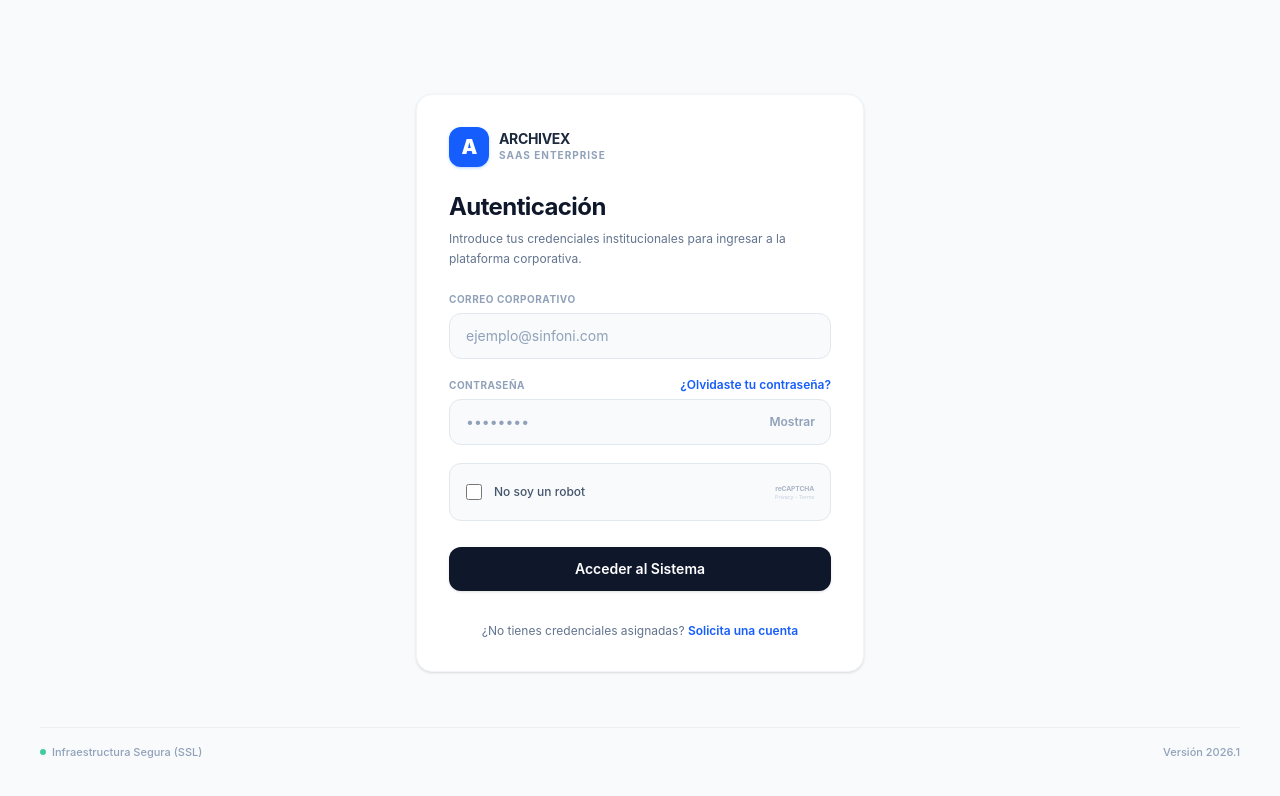
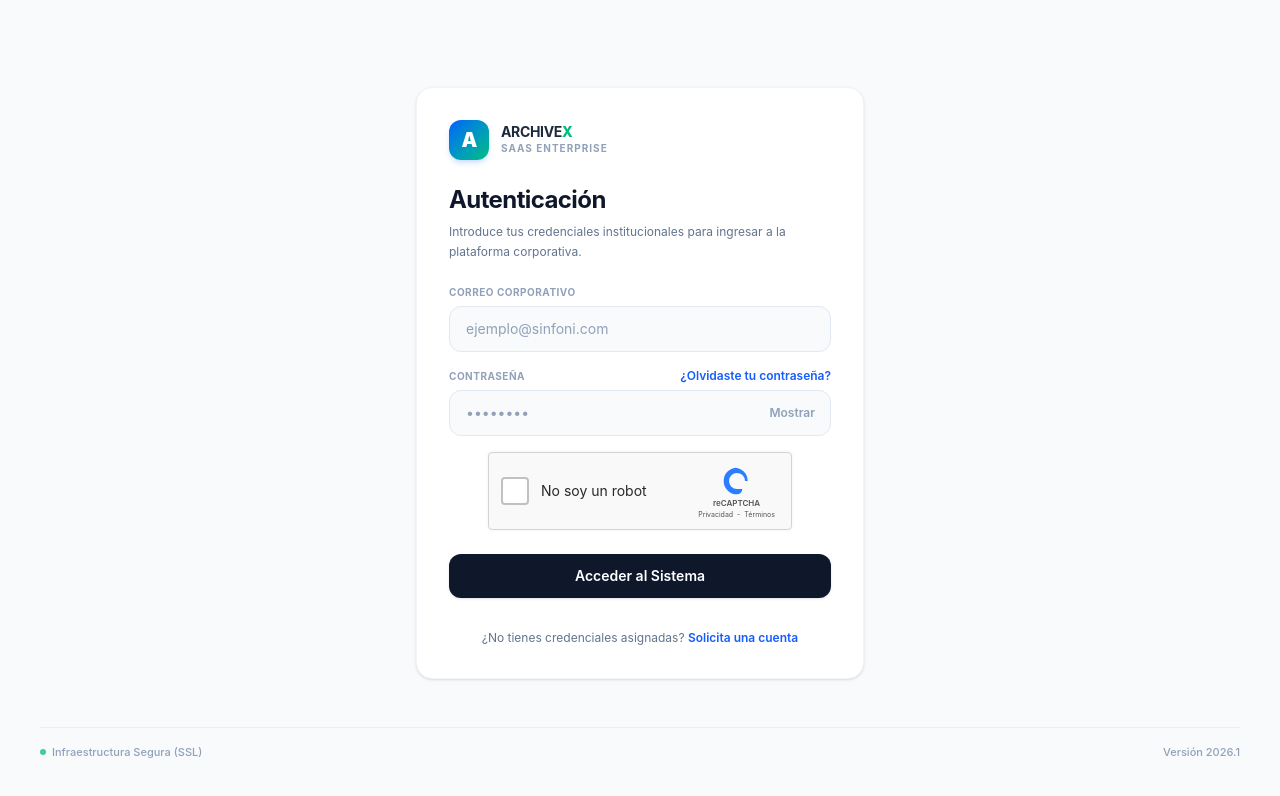
Before and after one commit to dantuki/proyecto-sinfoni, a React app in the folder frontend/: page / in a window 1280 px wide. Shown: the top 796 px of the page. Built offline with nearby package versions, Linux system fonts and the light colour scheme; the HTML template or start-up script is replaced by a standard one.

Commit message:
parte de registrase añadida

```diff
--- a/frontend/src/components/Login.jsx
+++ b/frontend/src/components/Login.jsx
@@ -1,26 +1,34 @@
 import React, { useState } from 'react';
 
-export default function Login() {
+export default function AuthContainer() {
+  const [isLogin, setIsLogin] = useState(true);
   const [showPassword, setShowPassword] = useState(false);
+  const [showConfirmPassword, setShowConfirmPassword] = useState(false);
+  const [captchaChecked, setCaptchaChecked] = useState(false);
 
   return (
     <div className="min-h-screen bg-slate-50 flex flex-col justify-between p-6 sm:p-10 font-sans selection:bg-blue-500 selection:text-white">
 
-      {/* Contenedor Central del Formulario */}
+      {/* Contenedor Central */}
       <div className="flex-1 flex items-center justify-center">
-        <div className="w-full max-w-md bg-white p-8 rounded-2xl shadow-sm border border-slate-100 space-y-6">
+        <div className="w-full max-w-md bg-white p-8 rounded-2xl shadow-sm border border-slate-100 space-y-6 transition-all duration-300">
 
           {/* Logo Corporativo */}
-          <div className="flex items-center gap-2.5">
-            <div className="bg-blue-600 text-white font-black p-2 rounded-xl text-xl tracking-tighter shadow-sm shadow-blue-200 w-10 h-10 flex items-center justify-center">
-              A
+          <div className="flex items-center gap-3 group cursor-pointer">
+            <div className="h-10 w-10 rounded-xl bg-gradient-to-br from-blue-600 to-emerald-500 flex items-center justify-center shadow-md shadow-blue-500/20 transition-transform group-hover:scale-105">
+              <span className="text-white font-black text-xl tracking-tighter">A</span>
             </div>
             <div>
-              <h2 className="text-sm font-bold text-slate-800 leading-none tracking-tight">ARCHIVEX</h2>
-              <span className="text-[10px] font-bold text-slate-400 uppercase tracking-widest block mt-0.5">Saas Enterprise</span>
+              <h2 className="text-sm font-bold text-slate-800 leading-none tracking-tight">
+                ARCHIVE<span className="text-emerald-500 font-extrabold">X</span>
+              </h2>
+              <span className="text-[10px] font-bold text-slate-400 uppercase tracking-widest block mt-0.5">SaaS Enterprise</span>
             </div>
           </div>
 
+          {/* VISTA DE LOGIN */}
+          {isLogin ? (
+            <div className="space-y-6 animate-fade-in">
               {/* Encabezado */}
               <div className="space-y-1.5">
                 <h1 className="text-2xl font-bold text-slate-900 tracking-tight">Autenticación</h1>
@@ -30,9 +38,7 @@ export default function Login() {
               </div>
 
               {/* Formulario */}
-          <form className="space-y-4.5" onSubmit={(e) => e.preventDefault()}>
-
-            {/* Input: Correo */}
+              <form className="space-y-4" onSubmit={(e) => e.preventDefault()}>
                 <div className="space-y-1.5">
                   <label className="text-[10px] font-bold text-slate-400 uppercase tracking-wider block">
                     Correo Corporativo
@@ -44,7 +50,6 @@ export default function Login() {
                   />
                 </div>
 
-            {/* Input: Contraseña */}
                 <div className="space-y-1.5">
                   <div className="flex justify-between items-center">
                     <label className="text-[10px] font-bold text-slate-400 uppercase tracking-wider block">
@@ -70,22 +75,40 @@ export default function Login() {
                   </div>
                 </div>
 
-            {/* Recuadro de reCAPTCHA */}
-            <div className="p-4 bg-slate-50 border border-slate-200 rounded-xl flex items-center justify-between">
-              <label className="flex items-center gap-3 cursor-pointer select-none">
+                {/* Clon reCAPTCHA */}
+                <div className="w-[304px] h-[78px] bg-[#f9f9f9] border border-[#d3d3d3] rounded-sm flex items-center justify-between p-3 mx-auto shadow-[0_0_4px_rgba(0,0,0,0.05)] select-none">
+                  <div className="flex items-center gap-3">
+                    <div className="relative flex items-center justify-center">
                       <input
                         type="checkbox"
-                  className="w-4 h-4 rounded border-slate-300 text-blue-600 focus:ring-blue-500 cursor-pointer"
+                        id="recaptcha-check-login"
+                        checked={captchaChecked}
+                        onChange={(e) => setCaptchaChecked(e.target.checked)}
+                        className="w-7 h-7 border-2 border-[#c1c1c1] rounded-sm bg-white checked:bg-white checked:border-[#c1c1c1] focus:ring-0 focus:ring-offset-0 appearance-none cursor-pointer transition-all"
                       />
-                <span className="text-xs font-medium text-slate-600">No soy un robot</span>
+                      {captchaChecked && (
+                        <span className="absolute text-emerald-600 text-xl font-bold pointer-events-none -mt-1 -ml-0.5">
+                          ✓
+                        </span>
+                      )}
+                    </div>
+                    <label htmlFor="recaptcha-check-login" className="text-sm font-normal text-[#282828] cursor-pointer">
+                      No soy un robot
                     </label>
-              <div className="flex flex-col items-center justify-center scale-75 origin-right opacity-50">
-                <span className="text-[9px] font-bold text-slate-500 tracking-tight">reCAPTCHA</span>
-                <span className="text-[7px] text-slate-400">Privacy - Terms</span>
+                  </div>
+                  <div className="flex flex-col items-center justify-center pr-1">
+                    <svg className="w-8 h-8 text-blue-500" viewBox="0 0 24 24" fill="currentColor">
+                      <path d="M12 2A10 10 0 0 0 2 12a10 10 0 0 0 10 10 4 4 0 0 0 4-4h-4a6 6 0 1 1 6-6h2a10 10 0 0 0-10-10z"/>
+                    </svg>
+                    <span className="text-[8px] text-[#555555] font-semibold mt-0.5 leading-none">reCAPTCHA</span>
+                    <div className="flex gap-1 text-[7px] text-[#555555] mt-1 leading-none">
+                      <a href="https://policies.google.com/privacy" target="_blank" rel="noreferrer" className="hover:underline">Privacidad</a>
+                      <span>-</span>
+                      <a href="https://policies.google.com/terms" target="_blank" rel="noreferrer" className="hover:underline">Términos</a>
+                    </div>
                   </div>
                 </div>
 
-            {/* Botón de Acción */}
                 <button
                   type="submit"
                   className="w-full py-3 bg-slate-900 hover:bg-slate-800 text-white font-semibold text-sm rounded-xl transition-all duration-150 shadow-sm active:scale-[0.99] mt-2"
@@ -94,20 +117,131 @@ export default function Login() {
                 </button>
               </form>
 
-          {/* Registro / Soporte */}
+              {/* Toggle hacia Registro */}
               <div className="text-center pt-2">
                 <p className="text-xs text-slate-500">
                   ¿No tienes credenciales asignadas?{' '}
-              <a href="#" className="font-semibold text-blue-600 hover:underline">
+                  <button
+                    onClick={() => { setIsLogin(false); setCaptchaChecked(false); }}
+                    className="font-semibold text-blue-600 hover:underline cursor-pointer"
+                  >
                     Solicita una cuenta
-              </a>
+                  </button>
                 </p>
               </div>
+            </div>
+          ) : (
+
+            /* VISTA DE REGISTRO (SOLICITAR CUENTA) */
+            <div className="space-y-6 animate-fade-in">
+              {/* Encabezado */}
+              <div className="space-y-1.5">
+                <h1 className="text-2xl font-bold text-slate-900 tracking-tight">Solicitud de Cuenta</h1>
+                <p className="text-xs text-slate-500 leading-relaxed">
+                  Completa tus datos para enviar una solicitud de acceso al administrador del sistema.
+                </p>
+              </div>
+
+              {/* Formulario de Registro */}
+              <form className="space-y-4" onSubmit={(e) => e.preventDefault()}>
+                <div className="space-y-1.5">
+                  <label className="text-[10px] font-bold text-slate-400 uppercase tracking-wider block">
+                    Nombre Completo
+                  </label>
+                  <input
+                    type="text"
+                    placeholder="Juan Pérez"
+                    className="w-full px-4 py-3 bg-slate-50 border border-slate-200 rounded-xl text-sm placeholder-slate-400 focus:outline-none focus:border-blue-500 focus:bg-white transition-all duration-200"
+                  />
+                </div>
+
+                <div className="space-y-1.5">
+                  <label className="text-[10px] font-bold text-slate-400 uppercase tracking-wider block">
+                    Correo Corporativo
+                  </label>
+                  <input
+                    type="email"
+                    placeholder="ejemplo@sinfoni.com"
+                    className="w-full px-4 py-3 bg-slate-50 border border-slate-200 rounded-xl text-sm placeholder-slate-400 focus:outline-none focus:border-blue-500 focus:bg-white transition-all duration-200"
+                  />
+                </div>
+
+                <div className="space-y-1.5">
+                  <label className="text-[10px] font-bold text-slate-400 uppercase tracking-wider block">
+                    Contraseña
+                  </label>
+                  <div className="relative">
+                    <input
+                      type={showConfirmPassword ? "text" : "password"}
+                      placeholder="••••••••"
+                      className="w-full px-4 py-3 bg-slate-50 border border-slate-200 rounded-xl text-sm placeholder-slate-400 focus:outline-none focus:border-blue-500 focus:bg-white transition-all duration-200 pr-16"
+                    />
+                    <button
+                      type="button"
+                      onClick={() => setShowConfirmPassword(!showConfirmPassword)}
+                      className="absolute right-4 top-1/2 -translate-y-1/2 text-xs font-semibold text-slate-400 hover:text-slate-600 transition-colors duration-150"
+                    >
+                      {showConfirmPassword ? "Ocultar" : "Mostrar"}
+                    </button>
+                  </div>
+                </div>
+
+                {/* Clon reCAPTCHA para Registro */}
+                <div className="w-[304px] h-[78px] bg-[#f9f9f9] border border-[#d3d3d3] rounded-sm flex items-center justify-between p-3 mx-auto shadow-[0_0_4px_rgba(0,0,0,0.05)] select-none">
+                  <div className="flex items-center gap-3">
+                    <div className="relative flex items-center justify-center">
+                      <input
+                        type="checkbox"
+                        id="recaptcha-check-reg"
+                        checked={captchaChecked}
+                        onChange={(e) => setCaptchaChecked(e.target.checked)}
+                        className="w-7 h-7 border-2 border-[#c1c1c1] rounded-sm bg-white checked:bg-white checked:border-[#c1c1c1] focus:ring-0 focus:ring-offset-0 appearance-none cursor-pointer transition-all"
+                      />
+                      {captchaChecked && (
+                        <span className="absolute text-emerald-600 text-xl font-bold pointer-events-none -mt-1 -ml-0.5">
+                          ✓
+                        </span>
+                      )}
+                    </div>
+                    <label htmlFor="recaptcha-check-reg" className="text-sm font-normal text-[#282828] cursor-pointer">
+                      No soy un robot
+                    </label>
+                  </div>
+                  <div className="flex flex-col items-center justify-center pr-1">
+                    <svg className="w-8 h-8 text-blue-500" viewBox="0 0 24 24" fill="currentColor">
+                      <path d="M12 2A10 10 0 0 0 2 12a10 10 0 0 0 10 10 4 4 0 0 0 4-4h-4a6 6 0 1 1 6-6h2a10 10 0 0 0-10-10z"/>
+                    </svg>
+                    <span className="text-[8px] text-[#555555] font-semibold mt-0.5 leading-none">reCAPTCHA</span>
+                  </div>
+                </div>
+
+                <button
+                  type="submit"
+                  className="w-full py-3 bg-emerald-600 hover:bg-emerald-500 text-white font-semibold text-sm rounded-xl transition-all duration-150 shadow-sm active:scale-[0.99] mt-2"
+                >
+                  Enviar Solicitud
+                </button>
+              </form>
+
+              {/* Toggle hacia Login */}
+              <div className="text-center pt-2">
+                <p className="text-xs text-slate-500">
+                  ¿Ya tienes una cuenta asignada?{' '}
+                  <button
+                    onClick={() => { setIsLogin(true); setCaptchaChecked(false); }}
+                    className="font-semibold text-blue-600 hover:underline cursor-pointer"
+                  >
+                    Inicia sesión
+                  </button>
+                </p>
+              </div>
+            </div>
+          )}
 
         </div>
       </div>
 
-      {/* Footer Fijo Inferior */}
+      {/* Footer */}
       <div className="flex flex-col sm:flex-row gap-2 justify-between items-center border-t border-slate-200/60 pt-4 text-[11px] font-medium text-slate-400">
         <span className="flex items-center gap-1.5">
           <span className="w-1.5 h-1.5 rounded-full bg-emerald-500 inline-block animate-pulse"></span>
```
Lines whose indentation alone changed are shown as unchanged.
